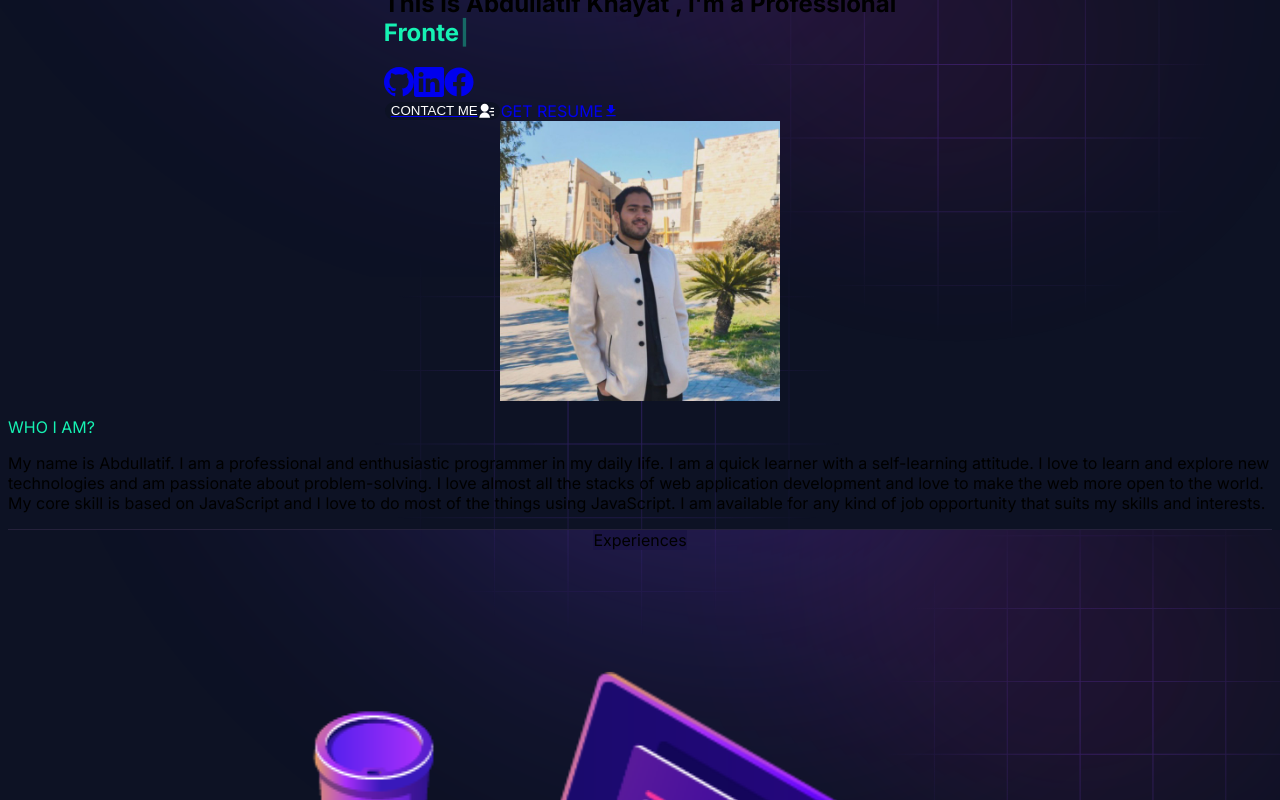
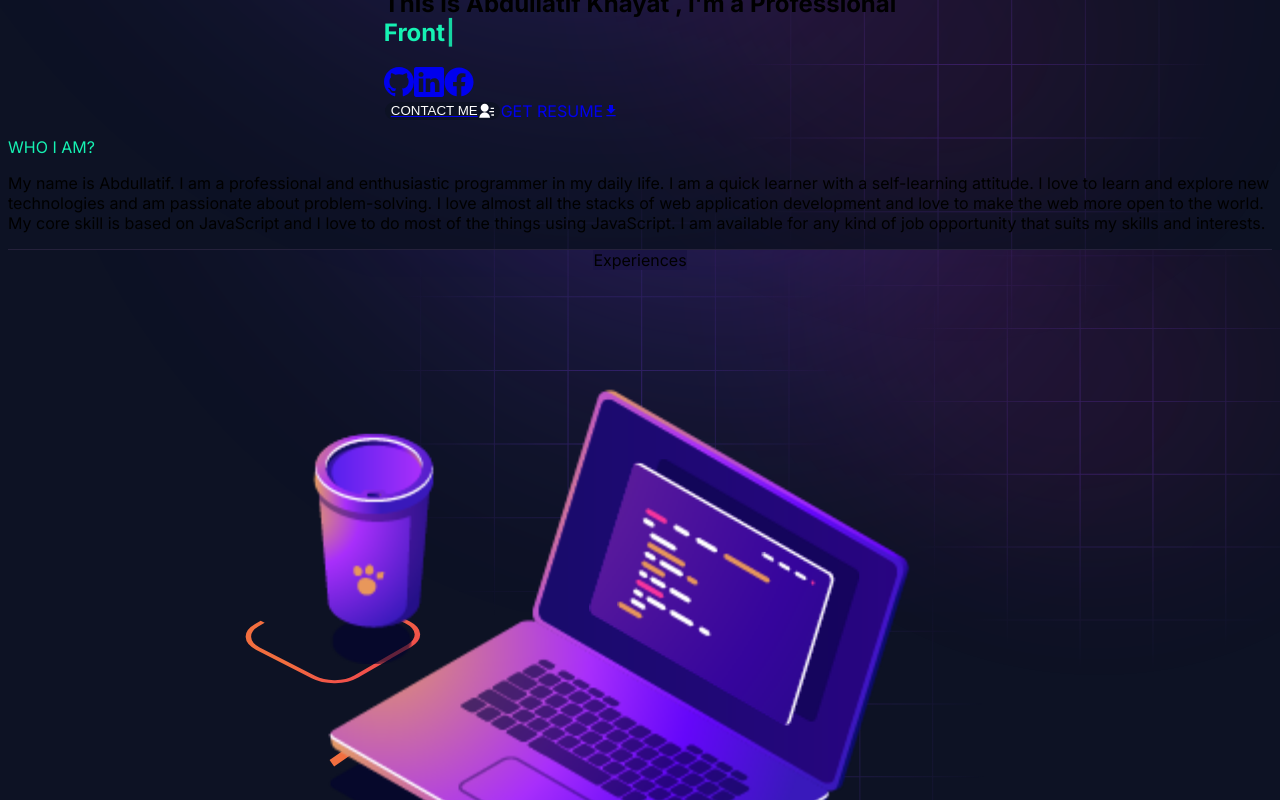
Before and after one commit to Abdullatif-K123/portfolio-Abdullatif-Khayat, a Next.js app: page / in a window 1280 px wide. Shown: the part 900-1700 px from the top of the page. Built offline with nearby package versions, Linux system fonts and the light colour scheme; no server answers.

Commit message:
Update: removing my photo from about sectoin

```diff
--- a/app/components/homepage/about/index.jsx
+++ b/app/components/homepage/about/index.jsx
@@ -12,8 +12,7 @@ function AboutSection() {
         </span>
         <span className="h-36 w-[2px] bg-[#1a1443]"></span>
       </div>
-      <div className="grid grid-cols-1 lg:grid-cols-2 gap-8 lg:gap-16">
-        <div className="order-2 lg:order-1">
+      <div className="max-w-4xl mx-auto">
         <p className="font-medium mb-5 text-[#16f2b3] text-xl uppercase">
           Who I am?
         </p>
@@ -21,16 +20,6 @@ function AboutSection() {
           {personalData.description}
         </p>
       </div>
-        <div className="flex justify-center order-1 lg:order-2">
-          <Image
-            src={personalData.profile}
-            width={280}
-            height={280}
-            alt="Abdullatif Khayat"
-            className="rounded-lg transition-all duration-1000  grayscale-0 hover:scale-110 cursor-pointer"
-          />
-        </div>
-      </div>
     </div>
   );
 }
--- a/app/components/homepage/contact/contact-without-captcha.jsx
+++ b/app/components/homepage/contact/contact-without-captcha.jsx
@@ -84,7 +84,7 @@ function ContactWithoutCaptcha() {
             />
           </div>
 
-          <div className="flex flex-col gap-2">
+          <div className="flex flex-col  gap-2">
             <label className="text-base">Your Email: </label>
             <input
               className="bg-[#10172d] w-full border rounded-md border-[#353a52] focus:border-[#16f2b3] ring-0 outline-0 transition-all duration-300 px-3 py-2"
```
Lines whose indentation alone changed are shown as unchanged.
